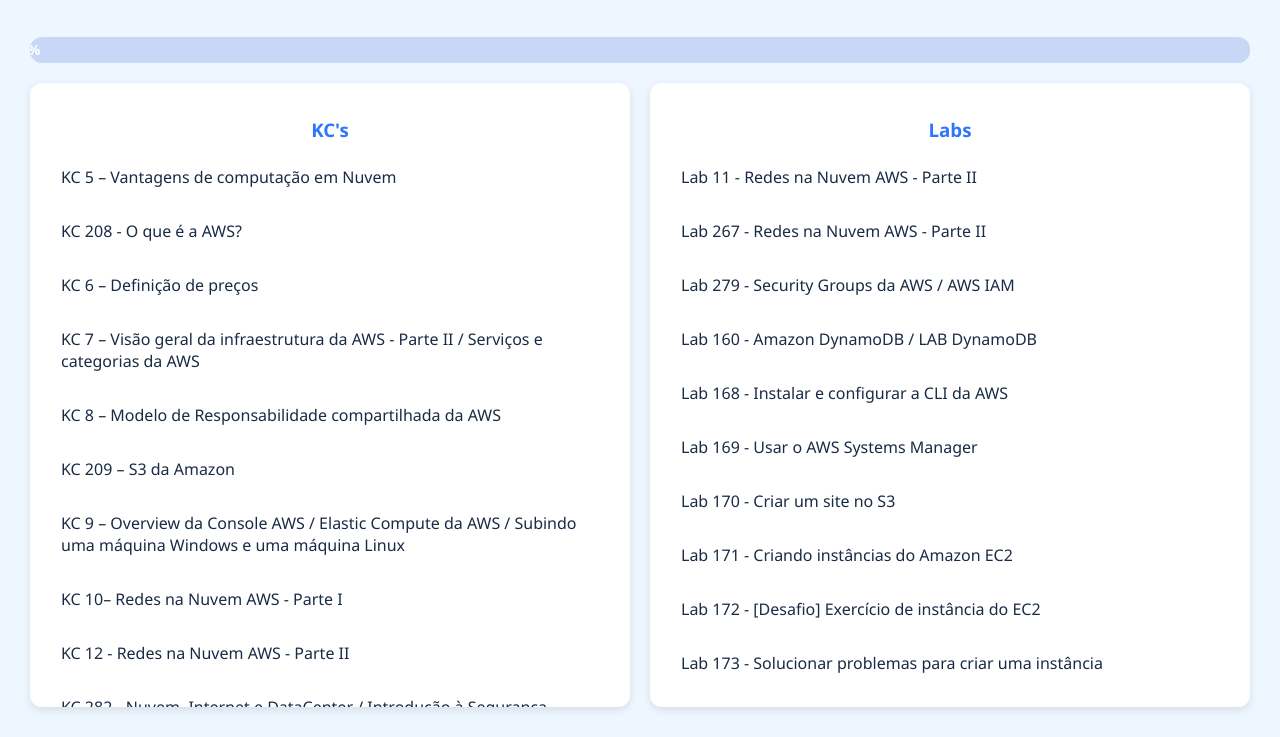
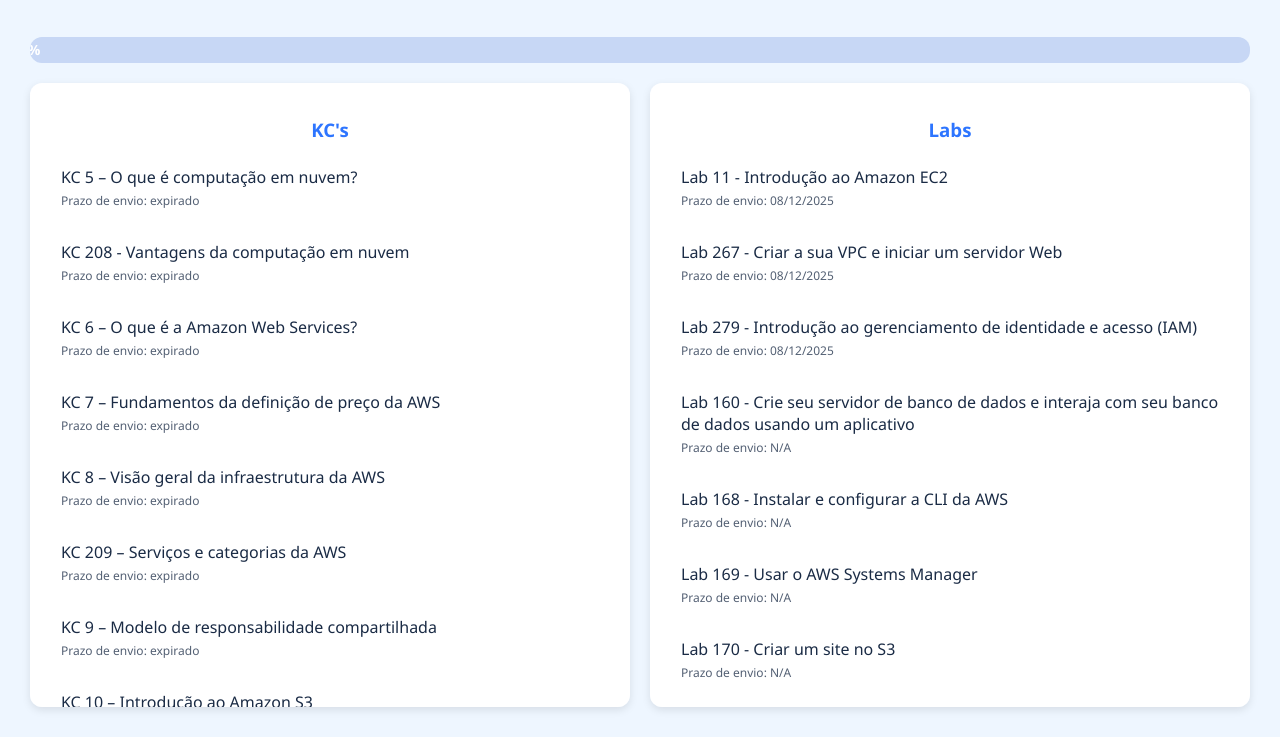
Before and after one commit to yagowalter/progresso_edn, a plain HTML site: page index.html in a window 1280 px wide. Shown: the part 86-823 px from the top of the page. Drawn offline with Linux system fonts and the light colour scheme.

Commit message:
Adicionando subtexto com prazos para os envios das atividades

```diff
--- a/script.js
+++ b/script.js
@@ -1,116 +1,130 @@
+// ============================
+// LISTAS COM DATAS
+// ============================
+
 const kcs = [
-    "KC 5 – Vantagens de computação em Nuvem",
-    "KC 208 - O que é a AWS?",
-    "KC 6 – Definição de preços",
-    "KC 7 – Visão geral da infraestrutura da AWS - Parte II / Serviços e categorias da AWS",
-    "KC 8 – Modelo de Responsabilidade compartilhada da AWS",
-    "KC 209 – S3 da Amazon",
-    "KC 9 – Overview da Console AWS / Elastic Compute da AWS / Subindo uma máquina Windows e uma máquina Linux",
-    "KC 10– Redes na Nuvem AWS - Parte I",
-    "KC 12 - Redes na Nuvem AWS - Parte II",
-    "KC 282 - Nuvem, Internet e DataCenter / Introdução à Segurança",
-    "KC 288 - AWS CloudTrail",
-    "KC 291 - AWS Trusted Advisor",
-    "KC 292 - Práticas recomendadas de segurança / Conformidade de segurança da AWS / Recursos de segurança da AWS",
-    "KC 295 - Práticas recomendadas de segurança / Conformidade de segurança da AWS / Recursos de segurança da AWS",
-    "KC 296 - Amazon RDS",
-    "KC 297 - Amazon RDS",
-    "KC 298 - Demonstração do Amazon RDS",
-    "KC 308 - Demonstração do Amazon RDS",
-    "KC 167 - [JAWS]-KC - Well-Architected Framework",
-    "KC 210 - JAWS -KC - Visão geral das operações do sistema",
-    "KC 211 - JAWS -KC - Ferramentas e automação",
-    "KC 212 - JAWS -KC - Computação (servidores)",
-    "KC 213 - JAWS -KC - Computação (dimensionamento e resolução de nomes)",
-    "KC 214 - JAWS -KC - Computação (contêineres)",
-    "KC 215 - JAWS -KC - Computação (bancos de dados)",
-    "KC 216 - Serviços de rede AWS",
-    "KC 217 - JAWS -KC - Armazenamento e arquivamento",
-    "KC 218 - JAWS -KC - Monitoramento e segurança",
-    "KC 219 - JAWS -KC - Gerenciando o consumo de recursos",
-    "KC 220 - JAWS -KC - Criando implantações repetíveis automatizadas",
-    "KC 195 - CERT - KC - Preparação da Certificação do Cenário de Avaliação",
-    "KC 196 - CERT - KC - Prática de estratégia de teste de cenário",
-    "KC 197 - CERT - KC - Computação em nuvem",
-    "KC 198 - CERT - KC - Economia da nuvem",
-    "KC 199 - CERT - KC — Infraestrutura global da AWS",
-    "KC 200 - CERT - KC - Compute",
-    "KC 201 - CERT - KC - Gerenciamento de identidade e acesso [IAM]",
-    "KC 202 - CERT - KC - Amazon Virtual Private Cloud [VPC]",
-    "KC 203 - CERT - KC - Armazenamento",
-    "KC 204 - CERT - KC - Bancos de dados",
-    "KC 205 - CERT - KC - Cobrança e suporte",
-    "KC 206 - CERT - KC - Arquitetura em nuvem",
-    "KC 207 - CERT -KC - Balanceamento - Dimensionamento - Monitoramento",
-    "Parabéns, você conseguiu passar pelo AWS Re/Start!"
+    { title: "KC 5 – O que é computação em nuvem?", deadline: "expirado" },
+    { title: "KC 208 - Vantagens da computação em nuvem", deadline: "expirado" },
+    { title: "KC 6 – O que é a Amazon Web Services?", deadline: "expirado" },
+    { title: "KC 7 – Fundamentos da definição de preço da AWS", deadline: "expirado" },
+    { title: "KC 8 – Visão geral da infraestrutura da AWS", deadline: " expirado" },
+    { title: "KC 209 – Serviços e categorias da AWS", deadline: "expirado" },
+    { title: "KC 9 – Modelo de responsabilidade compartilhada", deadline: "expirado" },
+    { title: "KC 10 – Introdução ao Amazon S3", deadline: "08/12/2025" },
+    { title: "KC 12 – Introdução ao Amazon EC2", deadline: "08/12/2025" },
+    { title: "KC 282 – Introdução à segurança", deadline: "08/12/2025" },
+    { title: "KC 288 – Prevenção: Gerenciamento de identidades", deadline: "08/12/2025" },
+    { title: "KC 291 – AWS CloudTrail", deadline: "08/12/2025" },
+    { title: "KC 292 – AWS Config", deadline: "15/12/2025" },
+    { title: "KC 295 – Trusted Advisor", deadline: "15/12/2025" },
+    { title: "KC 296 – Práticas recomendadas de segurança para a criação de conta", deadline: "15/12/2025" },
+    { title: "KC 297 – Programa de conformidade de segurança da AWS", deadline: "15/12/2025" },
+    { title: "KC 298 – Recursos de segurança da AWS", deadline: "15/12/2025" },
+    { title: "KC 309 – Amazon DynamoDB", deadline: "N/A" },
+    { title: "KC 308 – Amazon RDS", deadline: "15/12/2025" },
+    { title: "KC 167 - JAWS - KC - Well-Architected Framework", deadline: "N/A" },
+    { title: "KC 210 - JAWS - KC - Visão geral das operações do sistema", deadline: "N/A" },
+    { title: "KC 211 - JAWS - KC - Ferramentas e automação", deadline: "N/A" },
+    { title: "KC 212 - JAWS - KC - Computação (servidores)", deadline: "N/A" },
+    { title: "KC 213 - JAWS - KC - Computação (dimensionamento e resolução de nomes)", deadline: "N/A" },
+    { title: "KC 214 - JAWS - KC - Computação (contêineres)", deadline: "N/A" },
+    { title: "KC 215 - JAWS - KC - Computação (bancos de dados)", deadline: "N/A" },
+    { title: "KC 216 - Serviços de rede AWS", deadline: "N/A" },
+    { title: "KC 217 - JAWS - KC - Armazenamento e arquivamento", deadline: "N/A" },
+    { title: "KC 218 - JAWS - KC - Monitoramento e segurança", deadline: "N/A" },
+    { title: "KC 219 - JAWS - KC - Gerenciando o consumo de recursos", deadline: "N/A" },
+    { title: "KC 220 - JAWS - KC - Criando implantações repetíveis automatizadas", deadline: "N/A" },
+    { title: "KC 195 - CERT - KC - Preparação da Certificação do Cenário de Avaliação", deadline: "N/A" },
+    { title: "KC 196 - CERT - KC - Prática de estratégia de teste de cenário", deadline: "N/A" },
+    { title: "KC 197 - CERT - KC - Computação em nuvem", deadline: "N/A" },
+    { title: "KC 198 - CERT - KC - Economia da nuvem", deadline: "N/A" },
+    { title: "KC 199 - CERT - KC - Infraestrutura global da AWS", deadline: "N/A" },
+    { title: "KC 200 - CERT - KC - Compute", deadline: "N/A" },
+    { title: "KC 201 - CERT - KC - Gerenciamento de identidade e acesso [IAM]", deadline: "N/A" },
+    { title: "KC 202 - CERT - KC - Amazon Virtual Private Cloud [VPC]", deadline: "N/A" },
+    { title: "KC 203 - CERT - KC - Armazenamento", deadline: "N/A" },
+    { title: "KC 204 - CERT - KC - Bancos de dados", deadline: "N/A" },
+    { title: "KC 205 - CERT - KC - Cobrança e suporte", deadline: "N/A" },
+    { title: "KC 206 - CERT - KC - Arquitetura em nuvem", deadline: "N/A" },
+    { title: "KC 207 - CERT - KC - Balanceamento - Dimensionamento - Monitoramento", deadline: "N/A" },
 
 ];
 
 const labs = [
-    "Lab 11 - Redes na Nuvem AWS - Parte II",
-    "Lab 267 - Redes na Nuvem AWS - Parte II",
-    "Lab 279 - Security Groups da AWS / AWS IAM",
-    "Lab 160 - Amazon DynamoDB / LAB DynamoDB",
-    "Lab 168 - Instalar e configurar a CLI da AWS",
-    "Lab 169 - Usar o AWS Systems Manager",
-    "Lab 170 - Criar um site no S3",
-    "Lab 171 - Criando instâncias do Amazon EC2",
-    "Lab 172 - [Desafio] Exercício de instância do EC2",
-    "Lab 173 - Solucionar problemas para criar uma instância",
-    "Lab 174 - Dimensionar e balancear a carga da arquitetura",
-    "Lab 175 - Usar o Auto Scaling na AWS (Linux)",
-    "Lab 176 - Roteamento de failover do Route 53",
-    "Lab 178 - Trabalhar com o AWS Lambda",
-    "Lab 177 - [Desafio] Exercício do AWS Lambda",
-    "Lab 179 - Migrar para o Amazon RDS",
-    "Lab 180 - Configurar uma Amazon VPC",
-    "Lab 181 - Solucionar problemas de uma VPC",
-    "Lab 182 - Trabalhar com o Amazon EBS",
-    "Lab 183 - Gerenciar o armazenamento",
-    "Lab 184 - [Desafio] Exercício de S3",
-    "Lab 185 - Trabalhar com o Amazon S3",
-    "Lab 186 - Monitorar a infraestrutura",
-    "Lab 187 - Trabalhar com o AWS CloudTrail",
-    "Lab 188 - Gerenciar recursos com marcação",
-    "Lab 189 - Otimizar a utilização",
-    "Lab 190 - Automatização de implantações com o AWS CloudFormation",
-    "Lab 191 - Solucionar problemas de implantações do AWS CloudFormation",
-    "Lab 192 - [Desafio] CloudFormation",
-    "Lab 316 - [AI]-Amazon SageMaker - Training a machine-learning model",
-    "Parabéns, você conseguiu passar pelo AWS Re/Start!"
+    { title: "Lab 11 - Introdução ao Amazon EC2", deadline: "08/12/2025" },
+    { title: "Lab 267 - Criar a sua VPC e iniciar um servidor Web", deadline: "08/12/2025" },
+    { title: "Lab 279 - Introdução ao gerenciamento de identidade e acesso (IAM)", deadline: "08/12/2025" },
+    { title: "Lab 160 - Crie seu servidor de banco de dados e interaja com seu banco de dados usando um aplicativo", deadline: "N/A" },
+    { title: "Lab 168 - Instalar e configurar a CLI da AWS", deadline: "N/A" },
+    { title: "Lab 169 - Usar o AWS Systems Manager", deadline: "N/A" },
+    { title: "Lab 170 - Criar um site no S3", deadline: "N/A" },
+    { title: "Lab 171 - Criando instâncias do Amazon EC2", deadline: "N/A" },
+    { title: "Lab 172 - [Desafio] Exercício de instância do EC2", deadline: "N/A" },
+    { title: "Lab 173 - Solucionar problemas para criar uma instância", deadline: "N/A" },
+    { title: "Lab 174 - Dimensionar e balancear a carga da arquitetura", deadline: "N/A" },
+    { title: "Lab 175 - Usar o Auto Scaling na AWS (Linux)", deadline: "N/A" },
+    { title: "Lab 176 - Roteamento de failover do Route 53", deadline: "N/A" },
+    { title: "Lab 178 - Trabalhar com o AWS Lambda", deadline: "N/A" },
+    { title: "Lab 177 - [Desafio] Exercício do AWS Lambda", deadline: "N/A" },
+    { title: "Lab 179 - Migrar para o Amazon RDS", deadline: "N/A" },
+    { title: "Lab 180 - Configurar uma Amazon VPC", deadline: "N/A" },
+    { title: "Lab 181 - Solucionar problemas de uma VPC", deadline: "N/A" },
+    { title: "Lab 182 - Trabalhar com o Amazon EBS", deadline: "N/A" },
+    { title: "Lab 183 - Gerenciar o armazenamento", deadline: "N/A" },
+    { title: "Lab 184 - [Desafio] Exercício de S3", deadline: "N/A" },
+    { title: "Lab 185 - Trabalhar com o Amazon S3", deadline: "N/A" },
+    { title: "Lab 186 - Monitorar a infraestrutura", deadline: "N/A" },
+    { title: "Lab 187 - Trabalhar com o AWS CloudTrail", deadline: "N/A" },
+    { title: "Lab 188 - Gerenciar recursos com marcação", deadline: "N/A" },
+    { title: "Lab 189 - Otimizar a utilização", deadline: "N/A" },
+    { title: "Lab 190 - Automatização de implantações com o AWS CloudFormation", deadline: "N/A" },
+    { title: "Lab 191 - Solucionar problemas de implantações do AWS CloudFormation", deadline: "N/A" },
+    { title: "Lab 192 - [Desafio] CloudFormation", deadline: "N/A" },
+    { title: "Lab 316 - [AI] Amazon SageMaker - Training a machine-learning model", deadline: "N/A" },
+    { title: "Parabéns, você conseguiu passar pelo AWS Re/Start!", deadline: "N/A" }
 ];
 
-// ---------------------------
-// Renderização das tarefas
-// ---------------------------
+
+// ============================
+// RENDERIZAÇÃO DAS LISTAS
+// ============================
+
 function carregar() {
-    const salvo = JSON.parse(localStorage.getItem("progressoCurso")) || {};
+    const saved = JSON.parse(localStorage.getItem("progress")) || {};
     const kcsDiv = document.getElementById("kcs");
     const labsDiv = document.getElementById("labs");
 
     kcsDiv.innerHTML = "";
     labsDiv.innerHTML = "";
 
-    // Render KC's
-    kcs.forEach((tarefa, i) => {
-        const feita = salvo["kc_" + i] === true;
+    // KC's
+    kcs.forEach((item, idx) => {
+        const done = saved["kc_" + idx] === true;
 
         const div = document.createElement("div");
-        div.className = "task" + (feita ? " done" : "");
-        div.innerText = tarefa;
-        div.onclick = () => toggle("kc_" + i);
+        div.className = "task" + (done ? " done" : "");
+        div.onclick = () => toggle("kc_" + idx);
+
+        div.innerHTML = `
+            <div>${item.title}</div>
+            <div class="deadline">Prazo de envio: ${item.deadline}</div>
+        `;
 
         kcsDiv.appendChild(div);
     });
 
-    // Render Labs
-    labs.forEach((tarefa, i) => {
-        const feita = salvo["lab_" + i] === true;
+    // LABs
+    labs.forEach((item, idx) => {
+        const done = saved["lab_" + idx] === true;
 
         const div = document.createElement("div");
-        div.className = "task" + (feita ? " done" : "");
-        div.innerText = tarefa;
-        div.onclick = () => toggle("lab_" + i);
+        div.className = "task" + (done ? " done" : "");
+        div.onclick = () => toggle("lab_" + idx);
+
+        div.innerHTML = `
+            <div>${item.title}</div>
+            <div class="deadline">Prazo de envio: ${item.deadline}</div>
+        `;
 
         labsDiv.appendChild(div);
     });
@@ -118,50 +132,36 @@ function carregar() {
     atualizarProgresso();
 }
 
-// ---------------------------
-// Marcar / desmarcar tarefa
-// ---------------------------
-function toggle(key) {
-    const salvo = JSON.parse(localStorage.getItem("progressoCurso")) || {};
-    salvo[key] = !salvo[key];
-    localStorage.setItem("progressoCurso", JSON.stringify(salvo));
+// ============================
+// TOGGLE CONCLUIR
+// ============================
+
+function toggle(id) {
+    const saved = JSON.parse(localStorage.getItem("progress")) || {};
+    saved[id] = !saved[id];
+    localStorage.setItem("progress", JSON.stringify(saved));
     carregar();
 }
 
-// ---------------------------
-// Barra de progresso
-// ---------------------------
+// ============================
+// BARRA DE PROGRESSO
+// ============================
+
 function atualizarProgresso() {
-    const salvo = JSON.parse(localStorage.getItem("progressoCurso")) || {};
+    const saved = JSON.parse(localStorage.getItem("progress")) || {};
     const total = kcs.length + labs.length;
-    let feitas = 0;
+    const concluidos = Object.values(saved).filter(v => v).length;
 
-    Object.values(salvo).forEach(v => {
-        if (v) feitas++;
-    });
+    const porcentagem = Math.round((concluidos / total) * 100);
 
-    const porcentagem = total === 0 ? 0 : Math.round((feitas / total) * 100);
-
-    const bar = document.getElementById("progress-bar");
-    const text = document.getElementById("progressText");
-
-    bar.style.width = porcentagem + "%";
-    text.innerText = porcentagem + "%";
+    document.getElementById("progress-bar").style.width = porcentagem + "%";
+    document.getElementById("progressText").innerText = porcentagem + "%";
 }
 
+// ============================
+// RESET
+// ============================
 
-
-// ---------------------------
-// Reset
-// ---------------------------
-document.getElementById("resetBtn").onclick = () => {
-    localStorage.removeItem("progressoCurso");
-    carregar();
-};
-
-// ---------------------------
-// Tema + troca automática do ícone
-// ---------------------------
 const themeToggle = document.getElementById("themeToggle");
 
 function atualizarIconeTema() {
--- a/style.css
+++ b/style.css
@@ -113,6 +113,13 @@ header {
     text-decoration: line-through;
 }
 
+/* >>> NOVA LINHA DE DEADLINE <<< */
+.deadline {
+    font-size: 12px;
+    opacity: 0.75;
+    margin-top: 4px;
+}
+
 /* ---------------- PROGRESSO ---------------- */
 
 #progress-container {
@@ -152,14 +159,14 @@ header {
     }
 
     .columns {
-        flex-direction: column; /* empilha */
+        flex-direction: column;
         gap: 20px;
     }
 
     .column {
         width: 100%;
         max-width: 100%;
-        max-height: none; /* evita corte */
+        max-height: none;
         padding-right: 10px;
     }
 
```
Also changed, not shown: index.html (+6 -9 lines).
